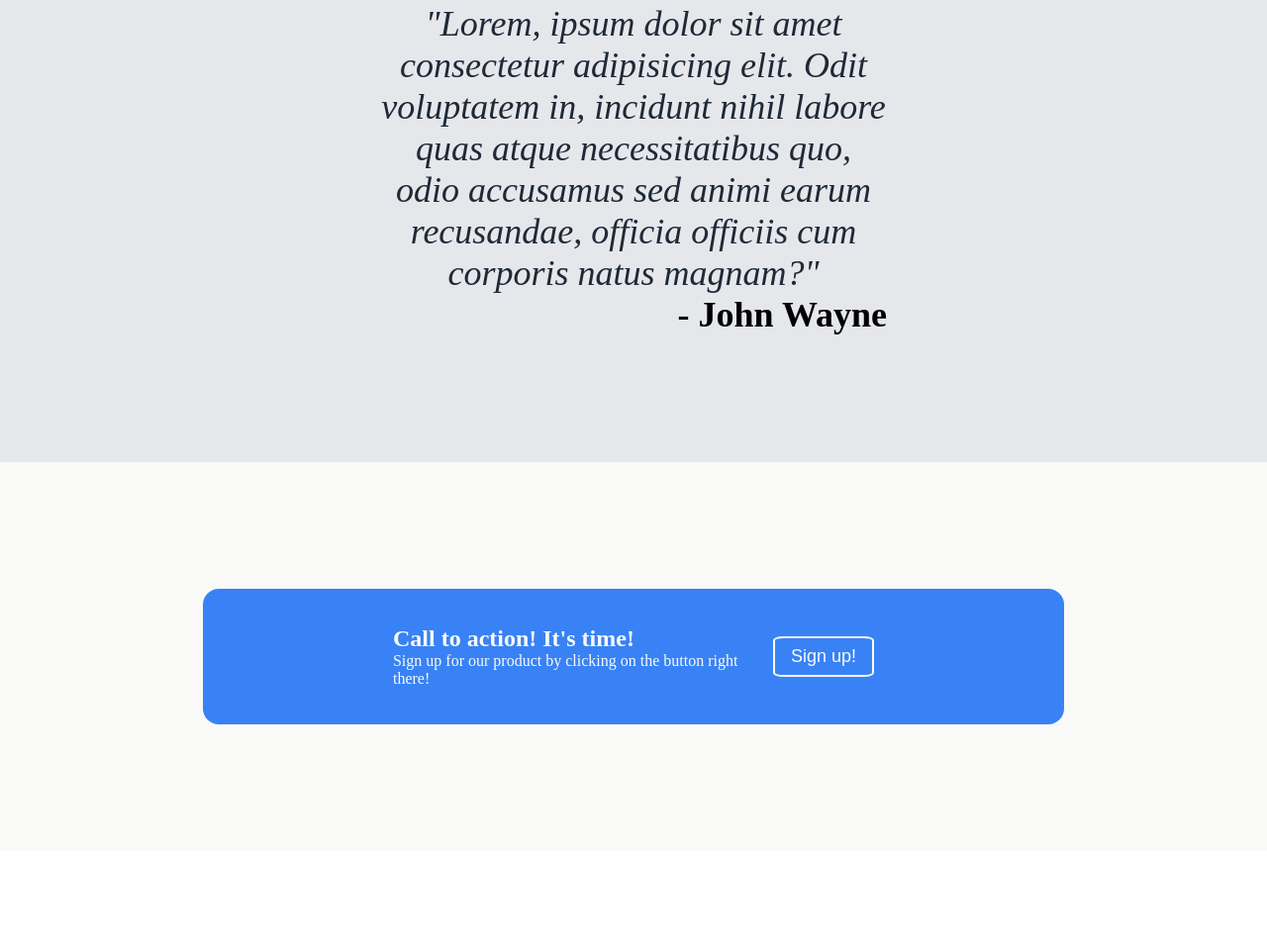
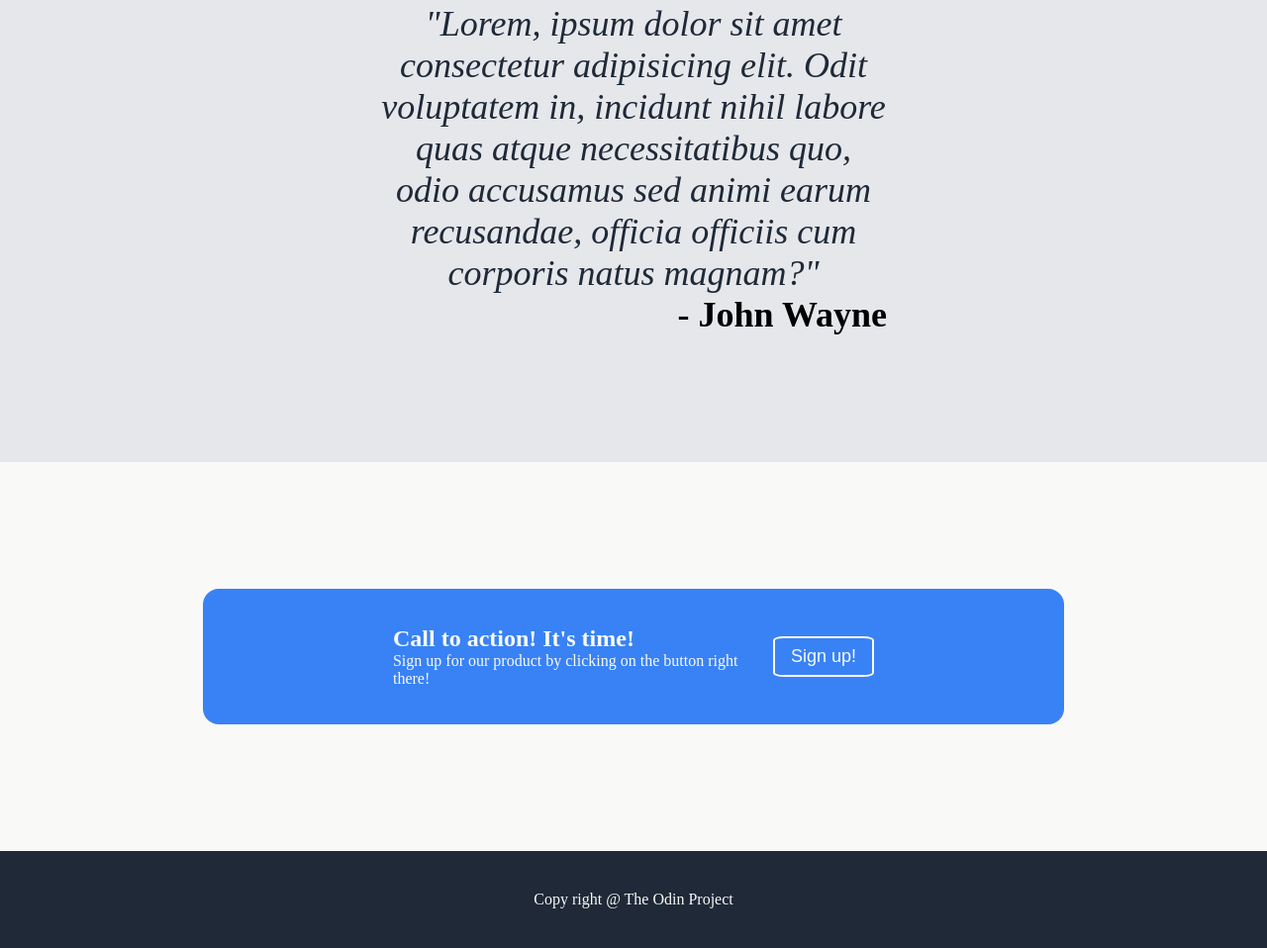
Before and after one commit to Etchmon/odin-landing-page, a plain HTML site: page index.html in a window 1280 px wide. Shown: the part 1097-2055 px from the top of the page at 99% size. Before the commit the page ends 1957 px from the top, so only its background shows below. Drawn offline with Linux system fonts and the light colour scheme.

Commit message:
Add footer html and css

```diff
--- a/index.html
+++ b/index.html
@@ -80,5 +80,8 @@
             <button class="button">Sign up!</button>
         </div>
     </div>
+    <footer class="footer">
+        Copy right @ The Odin Project
+    </footer>
   </body>
 </html>
--- a/style.css
+++ b/style.css
@@ -227,3 +227,10 @@
     color: #F9FAF8;
     width: 30vw;
 }
+
+.footer {
+    padding: 2.5rem;
+    text-align: center;
+    color: #F9FAF8;
+    background-color: #1F2937;
+}
```
